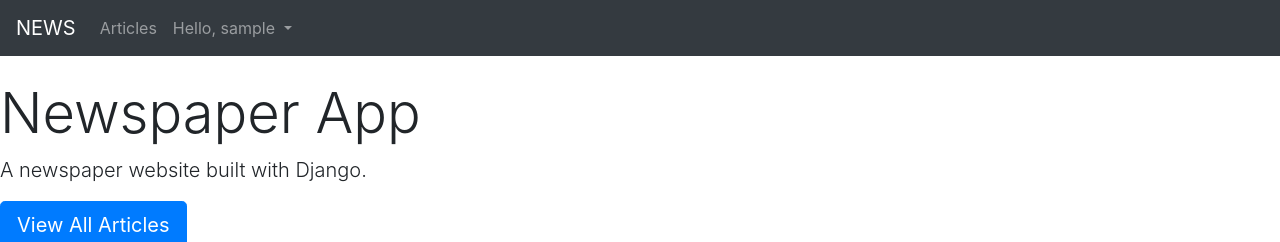
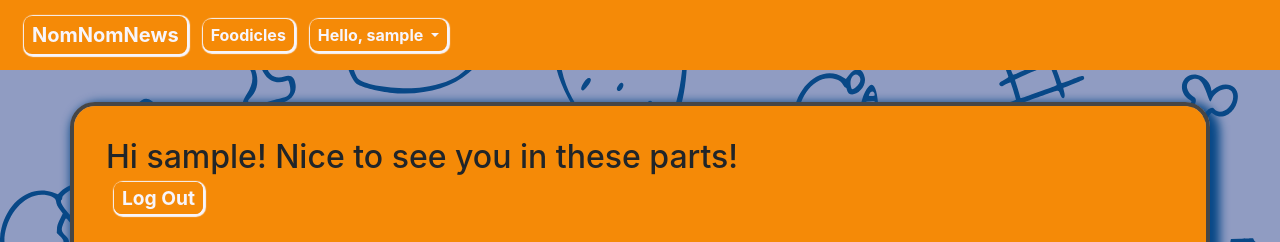
Before and after one commit to jmacach1/django_news, a Django app: page / in a window 1280 px wide. Shown: the top 242 px of the page. Run offline with Django 3.2, Linux system fonts and the light colour scheme; the visitor is signed in with stand-in values (Sample User, id 1); parts of the project's set-up code (start-up, migrations or seed data) failed here and were passed over; some libraries are stand-ins or nearby versions.

Commit message:
add color and styling

```diff
--- a/articles/views.py
+++ b/articles/views.py
@@ -12,6 +12,7 @@ class ArticleListView(ListView):
 class ArticleDetailView(DetailView):
   model = Article
   template_name = "article_detail.html"
+
 
 class ArticleUpdateView(LoginRequiredMixin, UserPassesTestMixin, UpdateView):
   model = Article
--- /dev/null
+++ b/static/css/main.css
@@ -0,0 +1,96 @@
+/* dark-orange #F58A07  rgb(245, 138, 7)  */
+/* rajah #F9AB55 */
+/* ghost-white #F7F5FB */
+/* yale-blue #084887 */
+/* wild-blue-yonder #909CC2 */
+
+a {
+  color: #F7F5FB;
+}
+
+.body {
+  height: 100vh;
+  background-image: url("/static/images/FoodAndDrinkDesign.svg");
+  background-size: cover;
+  background-position: center;
+}
+
+.nav {
+  background-color: rgb(245, 138, 7);
+}
+
+.main {
+  margin-top: 2rem;
+  padding: 0;
+  border: 4px solid rgb(70, 70, 70);
+  border-radius: 25px;
+  -webkit-box-shadow: 5px 5px 10px 5px #084887;
+  box-shadow: 5px 5px 10px 5px #084887;
+  overflow: hidden;
+}
+
+.main_nom {
+  background-color: rgb(249, 171, 85, .95);
+  padding: 2rem;
+}
+
+
+
+a.home_button,
+.btn-nom {
+  margin: .5rem;
+  padding: .25rem .5rem;
+  border-radius: 8px;
+  color: #F7F5FB;
+  font-weight: bold;
+  background-color: rgb(245, 138, 7);
+  -webkit-box-shadow: 1px 1px 1px 2px #F7F5FB;
+  box-shadow: 1px 1px 1px 2px #F7F5FB;
+}
+
+a.home_button:hover,
+.btn-nom:hover {
+  color: black;
+  background-color: #F9AB55;
+  font-size: 1.1rem;
+  -webkit-box-shadow: 1px 1px 3px 2px #084887;
+  box-shadow: 1px 1px 3px 2px #084887;
+}
+
+a.home_button {
+  font-size: 1.2rem;
+}
+
+.home_auth {
+  padding: 2rem;
+  background:rgb(245, 138, 7);
+}
+
+.jumbrotron {
+  padding: 2rem;
+  color: #F7F5FB;
+  font-size: 1.2rem;
+  font-weight: 500;
+  background-image: url("https://live.staticflickr.com/3507/3997868305_89c36263fa_b.jpg"),
+  linear-gradient( #909CC2, #084887);
+  background-blend-mode: multiply;
+  background-repeat: no-repeat;
+  background-size: cover;
+  background-position: center;
+}
+
+.jumbrotron .lead {
+  font-size: 1.2rem;
+  font-weight: 500;
+}
+
+.article_list {
+  background-color: rgb(245, 138, 7);
+}
+
+.card_nom {
+  background-color: rgb(249, 171, 85, .95);
+  -webkit-box-shadow: 1px 1px 2px 2px #084887;
+  box-shadow: 1px 1px 2px 2px #084887;
+  overflow: hidden;
+}
--- a/templates/403.html
+++ b/templates/403.html
@@ -4,5 +4,8 @@
 
 {% block content %}
 
+<div class="main_nom">
   <h1>403 Forbidden</h1>
+</div>
+
 {% endblock content %}
--- a/templates/404.html
+++ b/templates/404.html
@@ -3,7 +3,11 @@
 {% block title %} Not Found {% endblock title %}
 
 {% block content %}
+
+<div class="main_nom">
   <h2>Not Found!</h2>
   <p>You're probably in the wrong place.</p>
   <p>Click <a href="{% url 'articles_list' %}"></a></p>
+</div>
+
 {% endblock content %}
--- a/templates/article_delete.html
+++ b/templates/article_delete.html
@@ -1,10 +1,12 @@
 {% extends 'base.html' %}
 
 {% block content %}
+<div class="main_nom">
   <h1>Delete Article</h1>
   <form method="POST">
     {% csrf_token %}
     <p>Are you sure you want to delete this article? {{ article.title }}</p>
     <input type="submit" value="Confirm">
   </form>
+</div>
 {% endblock content %}
--- a/templates/article_detail.html
+++ b/templates/article_detail.html
@@ -3,6 +3,8 @@
 {% block title %} Article Detail {% endblock title %}
 
 {% block content %}
+
+<div class="main_nom">
   <div class="article-entry">
     <h2>{{ article.title }}</h2>
     <p>by {{ article.author }} </p>
@@ -15,4 +17,6 @@
   <p>
     Back to <a href="{% url 'article_list' %}"></a>
   </p>
+</div>
+
 {% endblock content %}
--- a/templates/article_edit.html
+++ b/templates/article_edit.html
@@ -4,10 +4,13 @@
 {% block title %} Edit Article {% endblock title %}
 
 {% block content %}
+
+<div class="main_nom">
   <h1>Edit Article</h1>
   <form method="POST">
     {% csrf_token %}
     {{ form|crispy }}
     <input type="submit" class="btn btn-primary" value="Edit Article">
   </form>
+</div>
 {% endblock content %}
--- a/templates/article_new.html
+++ b/templates/article_new.html
@@ -4,10 +4,14 @@
 {% block title %} Create New Article {% endblock title %}
 
 {% block content %}
+
+<div class="main_nom">
   <h1>Create Article</h1>
   <form method="POST">
     {% csrf_token %}
     {{ form.as_p }}
     <input type="submit" value="Create Article">
   </form>
+</div>
+
 {% endblock content %}
--- a/templates/base.html
+++ b/templates/base.html
@@ -12,22 +12,22 @@
   <link rel="stylesheet" href="https://stackpath.bootstrapcdn.com/bootstrap/4.3.1/css/bootstrap.min.css" integrity="sha384-ggOyR0iXCbMQv3Xipma34MD+dH/1fQ784/j6cY/iJTQUOhcWr7x9JvoRxT2MZw1T" crossorigin="anonymous">
   <link rel="stylesheet" href="{% static 'css/main.css' %}">
 </head>
-<body>
+<body class="body">
 
   <header>
-    <nav class="navbar navbar-expand-lg navbar-dark bg-dark">
-      <a class="navbar-brand" href="{% url 'home' %}">NEWS</a>
-      <button class="navbar-toggler" type="button" data-toggle="collapse" data-target="#navbarNavDropdown" aria-controls="navbarNavDropdown" aria-expanded="false" aria-label="Toggle navigation">
+    <nav class="nav navbar navbar-expand-lg">
+      <a class="navbar-brand btn-nom" href="{% url 'home' %}">NomNomNews</a>
+      <button class="navbar-toggler btn-nom" type="button" data-toggle="collapse" data-target="#navbarNavDropdown" aria-controls="navbarNavDropdown" aria-expanded="false" aria-label="Toggle navigation">
         <span class="navbar-toggler-icon"></span>
       </button>
       <div class="collapse navbar-collapse" id="navbarNavDropdown">
         <ul class="navbar-nav">
           <li class="nav-item">
-            <a class="nav-link" href="{% url 'article_list' %}">Articles</a>
+            <a class="nav-link btn-nom" href="{% url 'article_list' %}">Foodicles</a>
           </li>
           <li class="nav-item dropdown">
             {% if user.is_authenticated %}
-              <a href="#" id="navbarDropdownMenuLink" class="nav-link dropdown-toggle"
+              <a href="#" id="navbarDropdownMenuLink" class="nav-link dropdown-toggle btn-nom"
               data-toggle="dropdown" aria-haspopup="true" aria-expanded="false">
                 Hello, {{ user.username }}
               </a>
@@ -37,7 +37,7 @@
                 <a class="dropdown-item" href="{% url 'logout' %}">Log Out</a>
               </div>
             {% else %}
-              <a href="#" id="navbarDropdownMenuLink" class="nav-link dropdown-toggle"
+              <a href="#" id="navbarDropdownMenuLink" class="nav-link dropdown-toggle btn-nom"
               data-toggle="dropdown" aria-haspopup="true" aria-expanded="false">
                 Hello, You are not logged in
               </a>
@@ -52,7 +52,7 @@
       </div>
     </nav>
   </header>
-  <main>
+  <main class="main container">
     {% block content %}
     {% endblock content %}
   </main>
--- a/templates/home.html
+++ b/templates/home.html
@@ -3,27 +3,41 @@
 {% block title %} Home {% endblock title%}
 
 {% block content %}
+  <div class="home_auth">
+    {% if user.is_authenticated %}
 
-  {% if user.is_authenticated %}
-  <br/>
-  <div class="jumbrotron">
-    <h1 class="display-4">Newspaper App</h1>
-    <p class="lead">A newspaper website built with Django.</p>
-    <p class="lead">
-      <a href="{% url 'article_list' %}" class="btn btn-primary btn-lg" role="button">
-        View All Articles
-      </a>
-    </p>
-  </div>
-
-    <!-- <h2>Hi {{ user.username }}!</h2>
-    <p><a href="{% url 'logout' %}">Log Out</a></p>
+    <span><h2>Hi {{ user.username }}! Nice to see you in these parts!</h2></span>
+    <a class="home_button" href="{% url 'logout' %}">Log Out</a>
 
     {% else %}
 
-    <p>You are not logged in.</p>
-    <p><a href="{% url 'login' %}">Log In</a></p>
-    <p><a href="{% url 'signup' %}">Sign Up</a></p>
+    <span>Don't be a stranger danger!
+      <a class="home_button" href="{% url 'login' %}">Log In</a>
+      or
+      <a class="home_button" href="{% url 'signup' %}">Sign Up</a>
+    </span>
 
-  {% endif %} -->
+    {% endif %}
+  </div>
+
+  <div class="jumbrotron">
+    <h1 class="display-4">NomNomNews</h1>
+    <p class="lead">In the gastronomic galaxy of Los Angeles.</p>
+    <p class="lead">We are a dedicated team of epicurious explorers.</p>
+    <p class="lead">Hunting for delicious delicasies in the heart and stomach of the city.</p>
+    <p class="lead">
+      And FEED you stories of the finest and feastiest fair, most interesting morsels, and
+      foods that foodies fond over.
+    </p>
+    <p class="lead">
+      Join us as we transcend taste, traversing cultures, cuisines, and take on calories.
+    </p>
+    <p class="lead">
+      <a href="{% url 'article_list' %}" class="btn btn-lg btn-nom" role="button">
+        View All Foodicles
+      </a>
+    </p>
+    <p>Built with Django</p>
+  </div>
+
 {% endblock content %}
--- a/templates/registration/login.html
+++ b/templates/registration/login.html
@@ -5,11 +5,13 @@
 
 {% block content %}
 
+<div class="main_nom">
   <h2>Log In</h2>
   <form method="POST">
     {% csrf_token %}
     {{ form|crispy }}
     <button class="btn btn-success" type="submit">Log In</button>
   </form>
+</div>
 
 {% endblock content %}
--- a/templates/registration/password_change_done.html
+++ b/templates/registration/password_change_done.html
@@ -3,7 +3,9 @@
 {% block title %} Password Change Successful {% endblock title %}
 
 {% block content %}
+<div class="main_nom">
   <h1>Password change successful</h1>
   <p>Your password has been changed.</p>
+</div>
 
 {% endblock content %}
--- a/templates/registration/password_change_form.html
+++ b/templates/registration/password_change_form.html
@@ -4,6 +4,8 @@
 {% block title %} Password Change {% endblock title %}
 
 {% block content %}
+
+<div class="main_nom">
   <h1>Password Change</h1>
   <p>Please enter your old password, then enter your new password twice</p>
 
@@ -12,4 +14,6 @@
     {{ form|crispy }}
     <input class="btn btn-success" type="submit" value="Change Password">
   </form>
+</div>
+
 {% endblock content %}
--- a/templates/registration/password_reset_complete.html
+++ b/templates/registration/password_reset_complete.html
@@ -3,7 +3,12 @@
 {% block title %} Password Reset Complete {% endblock title %}
 
 {% block content %}
+
+
+<div class="main_nom">
   <h1>Password reset complete</h1>
   <p>Your new password has been set.</p>
   <p><a href="{% url 'login' %}">Proceed to Login</a></p>
+</div>
+
 {% endblock content %}
--- a/templates/registration/password_reset_confirm.html
+++ b/templates/registration/password_reset_confirm.html
@@ -3,10 +3,12 @@
 {% block title %}Enter New Password {% endblock title %}
 
 {% block content %}
+<div class="main_nom">
   <h1>Set New Password</h1>
   <form method="POST">
     {% csrf_token %}
     {{ form.as_p }}
     <input type="submit" class="btn btn-success" value="Change My Password">
   </form>
+</div>
 {% endblock content %}
--- a/templates/registration/password_reset_done.html
+++ b/templates/registration/password_reset_done.html
@@ -3,6 +3,10 @@
 {% block title %} Check Email for Change Password {% endblock title %}
 
 {% block content %}
+
+<div class="main_nom">
   <h1>Check your inbox</h1>
   <p>We've emailed you instructions for setting yoru password. You should receive the email shortly!</p>
+</div>
+
 {% endblock content %}
--- a/templates/registration/password_reset_form.html
+++ b/templates/registration/password_reset_form.html
@@ -3,6 +3,8 @@
 {% block title %}Forgot Your Password? {% endblock title %}
 
 {% block content %}
+
+<div class="main_nom">
   <h1>Forgot your password</h1>
   <p>Enter your email address below, and we'll email instructions for setting a new one.</p>
 
@@ -11,4 +13,6 @@
     {{ form.as_p }}
     <input class="btn btn-success" type="submit" value="Send Change Password Instructions">
   </form>
+</div>
+
 {% endblock content %}
--- a/templates/registration/signup.html
+++ b/templates/registration/signup.html
@@ -5,11 +5,14 @@
 
 {% block content %}
 
+<div class="main_nom">
   <h2>Sign Up</h2>
   <form method="POST">
     {% csrf_token %}
     {{ form|crispy }}
     <button type="submit">Sign Up</button>
   </form>
+</div>
+
 
 {% endblock content %}
```
Also changed, not shown: templates/article_list.html (+12 -3 lines), static/images/FoodAndDrinkDesign.svg (added).
